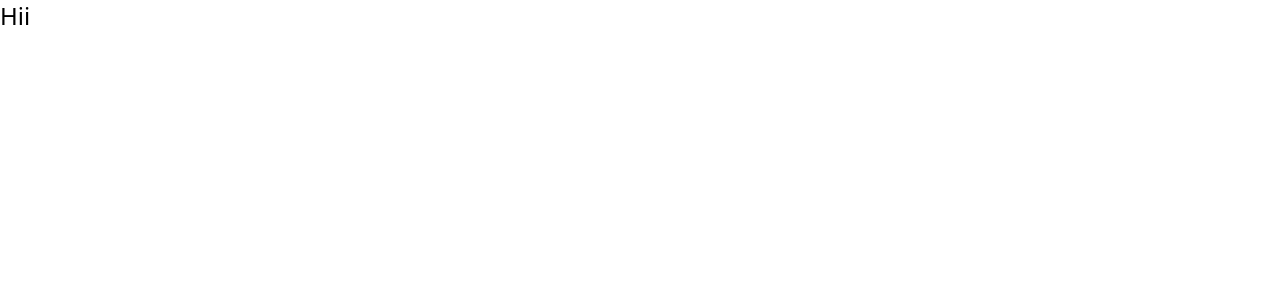
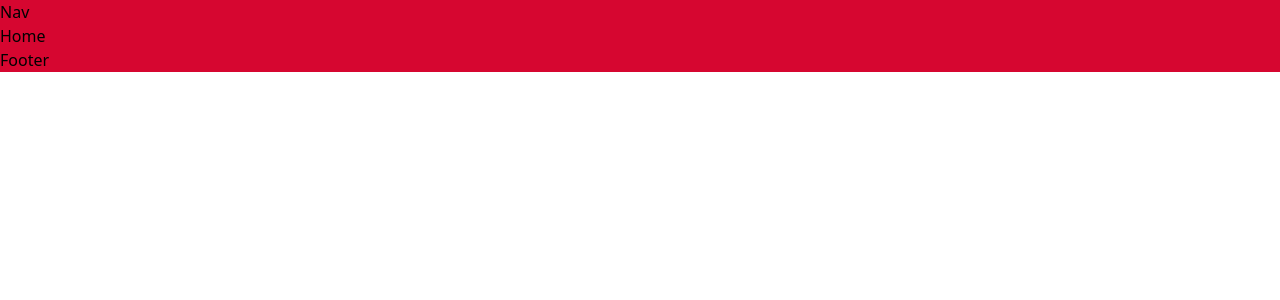
Before and after one commit to ranjithkumar404/Hack-For-Health, a React (Create React App) app: page / in a window 1280 px wide. Shown: the top 300 px of the page. Built offline with nearby package versions, Linux system fonts and the light colour scheme.

Commit message:
new commit

```diff
--- a/src/App.js
+++ b/src/App.js
@@ -1,8 +1,17 @@
+import Footer from "./Components/Footer";
+import Home from "./Components/Home";
+import Nav from "./Components/Nav";
 
 
 function App() {
   return (
-  <h1 className="text-2xl">Hii</h1>
+  <>
+  <div className="bg-[#d60630]">
+  <Nav/>
+  <Home/>
+  <Footer/>
+  </div>
+  </>
   );
 }
 
--- /dev/null
+++ b/src/Components/Footer.jsx
@@ -0,0 +1,9 @@
+import React from 'react'
+
+const Footer = () => {
+  return (
+    <div>Footer</div>
+  )
+}
+
+export default Footer
--- /dev/null
+++ b/src/Components/Home.jsx
@@ -0,0 +1,9 @@
+import React from 'react'
+
+const Home = () => {
+  return (
+    <div>Home</div>
+  )
+}
+
+export default Home
--- /dev/null
+++ b/src/Components/Nav.jsx
@@ -0,0 +1,9 @@
+import React from 'react'
+
+const Nav = () => {
+  return (
+    <div>Nav</div>
+  )
+}
+
+export default Nav
```
